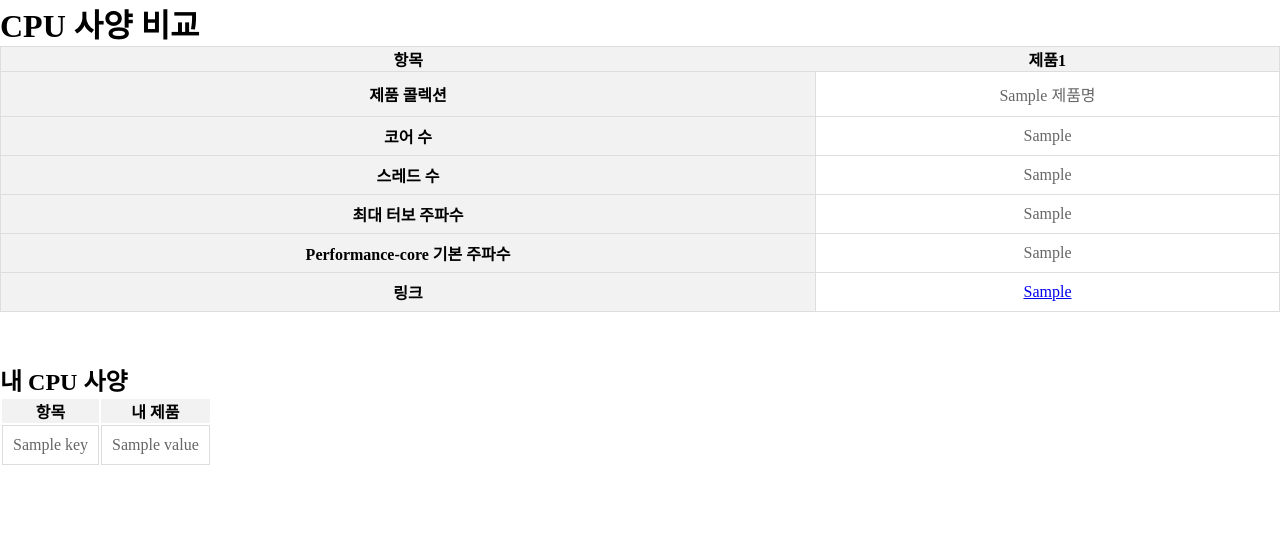
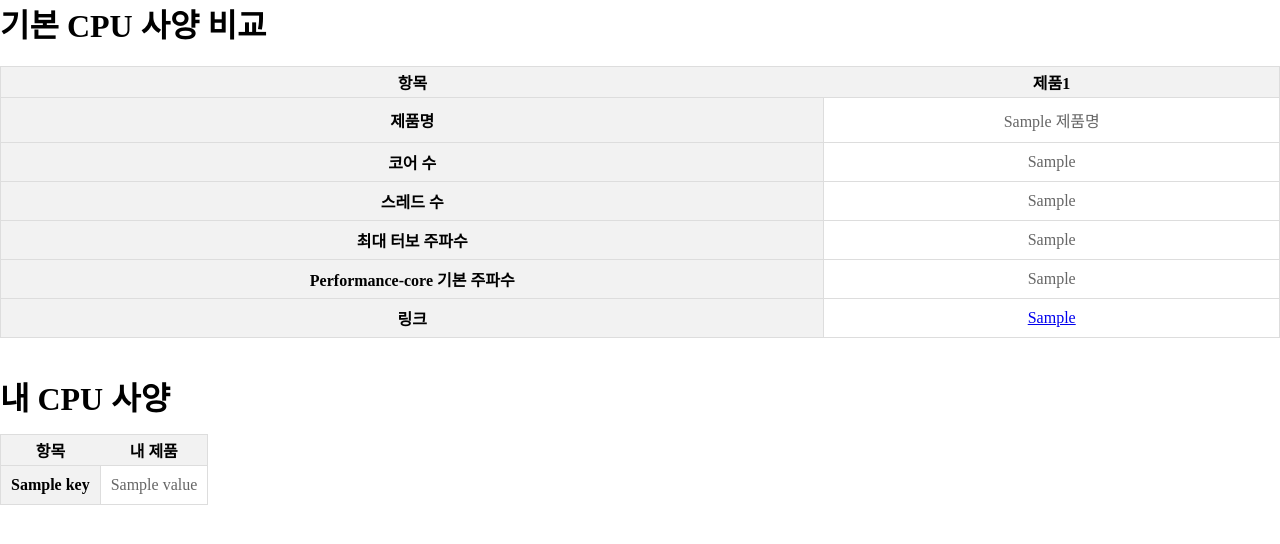
Before and after one commit to Yzero56/digital_task, a Flask app: template templates/page2.html in a window 1280 px wide. Shown: the top 544 px of the page. Run offline with Flask 3, Linux system fonts and the light colour scheme; the template is opened without the code that fills it: most values are stand-ins (such as "Sample title", 1, 10 or a date in 2020).

Commit message:
코드 일부분 수정

```diff
--- a/crawing.py
+++ b/crawing.py
@@ -14,7 +14,7 @@ soup = BeautifulSoup(html, "html.parser")
 link = []
 complete_link = []
 items = soup.find_all('a', class_ = "ark-accessible-color")
-print(items)
+#print(items)
 
 for item in items:
     save = item.get('href')
@@ -51,6 +51,8 @@ for name_v in items:
         name.append(name_v_v)
 
 unique_name = list(dict.fromkeys(name))
+
+
 
 for i in unique_name:
     print(i)
--- a/main.py
+++ b/main.py
@@ -104,6 +104,7 @@ def log_system_info():
 
 if __name__ == '__main__':
 
+    #내 cpu정보 출력하기
     my_cpu_load()
 
     #나의 컴퓨터 정보 10s마다 생성하기
--- a/static/page1.css
+++ b/static/page1.css
@@ -25,7 +25,7 @@
     color: white;
     font-size: 30px;
     padding: 10px 20px;
-    border: none;
+    border: 2px;
     border-radius: 20px;
     text-decoration: none; /* 밑줄 제거 */
     display: inline-block; /* 버튼처럼 보이도록 */
--- a/static/page2.css
+++ b/static/page2.css
@@ -2,6 +2,10 @@
     margin: 0;
     padding: 0;
     box-sizing: border-box;
+}
+
+#compares {
+    margin-bottom: 20px;
 }
 
 #load {
@@ -18,17 +22,40 @@
     border-collapse: collapse;
     width: 100%;
     text-align: center;
-    margin-bottom: 50px;
+    margin-bottom: 35px;
+
 }
 
 tr, td{
     padding: 10px;
     border: 1px solid #ddd;
 }
+
 th {
     background-color: #f2f2f2;
     font-weight: bold;
+    padding: 3px;
 }
+
+.names {
+    min-width: 150px;
+
+}
+
+#datatable2 {
+    border-collapse: collapse;
+    text-align: center;
+}
+#myCpu {
+    margin-bottom: 15px;
+}
+
+.keys {
+    background-color: #f2f2f2;
+    font-weight: bold;
+    color: black;
+}
+
 td {
     background-color: #fff;
     color: #666;
--- a/templates/page2.html
+++ b/templates/page2.html
@@ -8,7 +8,7 @@
 </head>
 <body>
 
-    <h1>CPU 사양 비교</h1>
+    <h1 id="compares">기본 CPU 사양 비교</h1>
     <table id="datatable1">
         <tr>
             <th>항목</th>
@@ -18,37 +18,37 @@
         </tr>
         <tbody>
             <tr>
-                <th>제품 콜렉션</th>
+                <th class="names">제품명</th>
                 {%for item in data%}
                 <td>{{item['제품명']}}</td>
                 {%endfor%}
             </tr>
             <tr>
-                <th>코어 수</th>
+                <th class="names">코어 수</th>
                 {%for item in data%}
                 <td>{{item['코어 수']}}</td>
                 {%endfor%}
             </tr>
             <tr>
-                <th>스레드 수</th>
+                <th class="names">스레드 수</th>
                 {%for item in data%}
                 <td>{{item['스레드 수']}}</td>
                 {%endfor%}
             </tr>
             <tr>
-                <th>최대 터보 주파수</th>
+                <th class="names">최대 터보 주파수</th>
                 {%for item in data%}
                 <td>{{item['최대 터보 주파수']}}</td>
                 {%endfor%}
             </tr>
             <tr>
-                <th>Performance-core 기본 주파수</th>
+                <th class="names">Performance-core 기본 주파수</th>
                 {%for item in data%}
                 <td>{{item['Performance-core 기본 주파수']}}</td>
                 {%endfor%}
             </tr>
             <tr>
-                <th>링크</th>
+                <th class="names">링크</th>
                 {%for item in data%}
                 <td><a href="https://www.intel.co.kr/{{item['링크']}}", target_= "_blank">{{item['링크']}}</a></td>
                 {%endfor%}
@@ -56,8 +56,8 @@
         </tbody>
     </table>
 
-    <h2>내 CPU 사양</h2>
-    <table id="dadtatable2">
+    <h1 id="myCpu">내 CPU 사양</h1>
+    <table id="datatable2">
         <tr>
             <th>항목</th>
             <th>내 제품</th>
@@ -66,7 +66,7 @@
             {%for key, value in my_cpu.items()%}
 
             <tr>
-                <td>{{key}}</td>
+                <td class="keys">{{key}}</td>
                 <td>{{value}}</td>
             </tr>
             {%endfor%}
```
